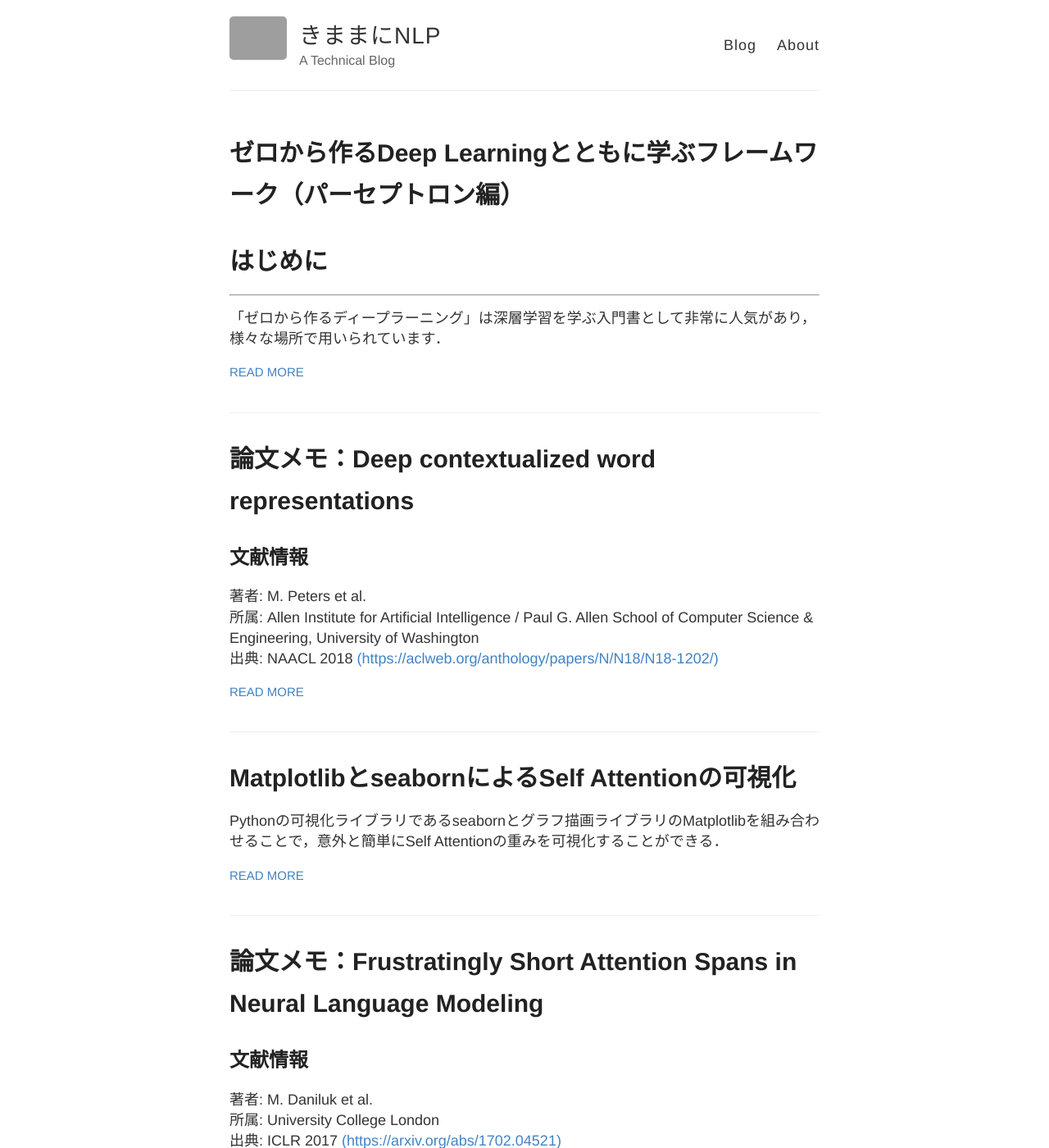
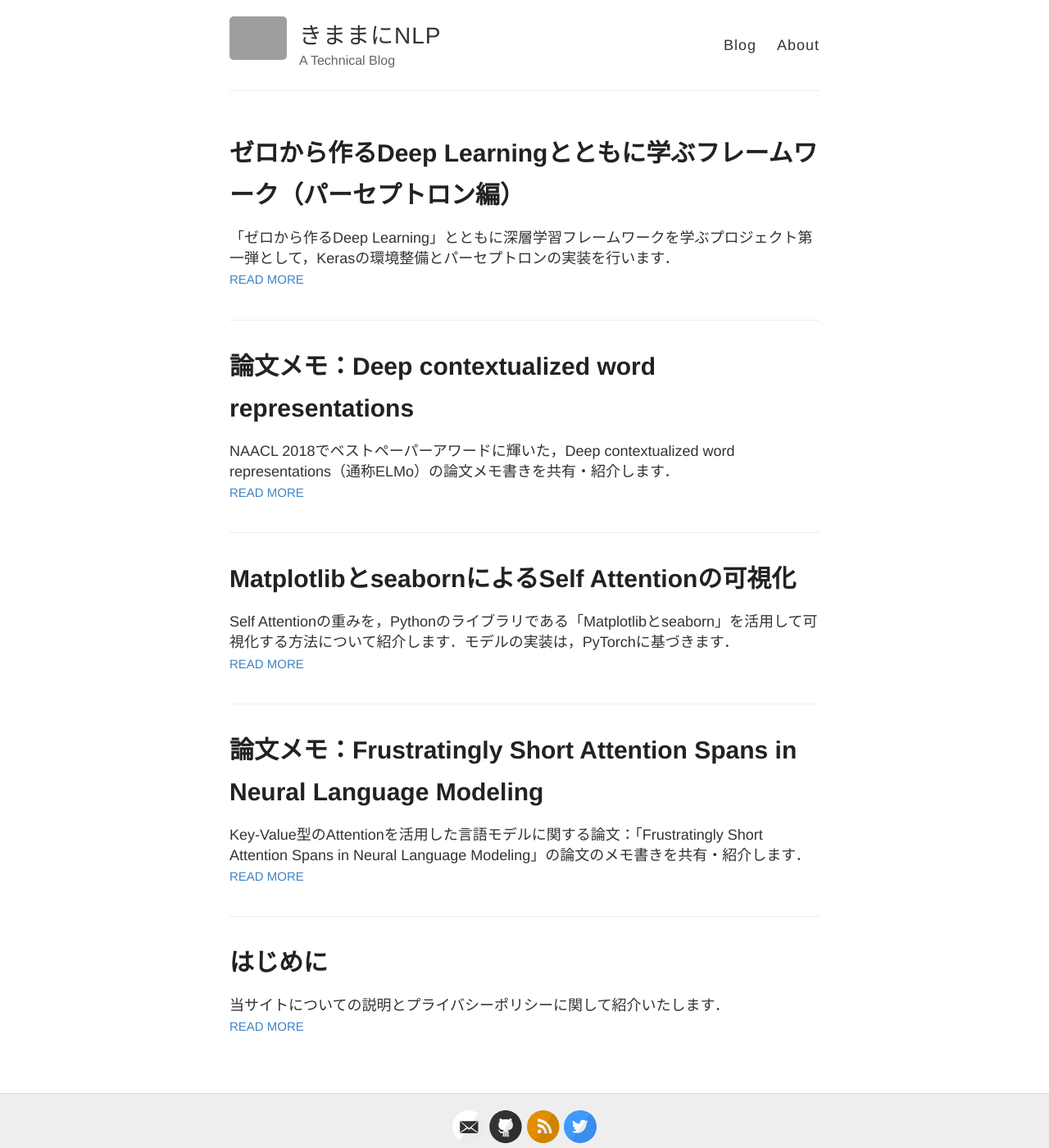
Before and after one commit to gucci-j/gucci-j.github.io, a Jekyll site: the page built from index.html, in a window 1280 px wide and 1400 px high. Shown: the whole window at 82% size. Built offline with Jekyll 4.4.1, drawn with Linux system fonts in a browser that asks for light colours; some of the changed text lies outside the part shown; grey boxes are pictures that could not be loaded.

Commit message:
Small modifications for post descriptions

````diff
--- a/_posts/2019-3-31-Introduction.md
+++ b/_posts/2019-3-31-Introduction.md
@@ -1,7 +1,7 @@
 ---
 layout: page
 title: はじめに
-description: 当サイトについての説明とプライバシーポリシーに関して
+description: 当サイトについての説明とプライバシーポリシーに関して紹介いたします．
 lang: ja_JP
 ---
 
--- a/_posts/2019-4-1-Note-Frustratingly.md
+++ b/_posts/2019-4-1-Note-Frustratingly.md
@@ -1,23 +1,27 @@
 ---
 layout: post
 title: 論文メモ：Frustratingly Short Attention Spans in Neural Language Modeling
-description: Frustratingly Short Attention Spans in Neural Language Modelingの論文のまとめ
+description: Key-Value型のAttentionを活用した言語モデルに関する論文：「Frustratingly Short Attention Spans in Neural Language Modeling」の論文のメモ書きを共有・紹介します．
 mathjax: true
 lang: ja_JP
 ---
 
 ## 文献情報
+***
 著者: M. Daniluk et al.
 所属: University College London
 出典: ICLR 2017 [(https://arxiv.org/abs/1702.04521)](https://arxiv.org/abs/1702.04521)
 
 ## この論文の主張
+***
 1. ニューラル言語モデルのためのkey-valueに基づくAttentionを提案
 2. さらにそれを改良したkey-value-predictに基づくAttentionの提案
 3. 従来のMemory-augumented言語モデルよりも，パープレキシティが小さくなった
 
 ## 背景・関連研究
-言語モデルは次に出現する単語を予測する能力を持っている．古典的なNグラムに基づく言語モデルは短文内での単語間の依存関係を捉えることができる．一方で，ニューラル言語モデルは，より広範囲な単語間の依存関係を捉えることができる．
+***
+言語モデルは次に出現する単語を予測する能力を持っている．古典的なNグラムに基づく言語モデルは短文内での単語間の依存関係を捉えることができる．
+一方で，ニューラル言語モデルは，より広範囲な単語間の依存関係を捉えることができる．
 
 近年のニューラル言語モデルはAttentionに基づくものが多く，より直接的に単語間の関係性を捉えられるようになってきている．
 
@@ -42,6 +49,7 @@ $$
 $$
 
 ただし，$$k$$はLSTMの出力ベクトルの次元を指し，$h_t \in \mathbb{R}^k$は時刻: $t$における出力ベクトルを意味する．
+
 → L個に限るのは実用的な問題から: Lはハイパーパラメータ
 
 
@@ -57,7 +65,9 @@ M_t &= {\rm tanh}(W^YY_t + (W^hh_t)1^T)
 $$
 
 ただし， $W^Y, W^h \in \mathbb{R}^{k \times k}, w \in \mathbb{R}^k$は学習パラメータである．また，$1 \in \mathbb{R}^L$である．
-→ ここでは時刻: $t$の出力ベクトル: $h_t$とそれ以前のL個の出力ベクトル: $Y_t$がどの程度関係しあっているかを求めている．つまりL個のトークンの各重要度を算出している．
+
+→ ここでは時刻: $t$の出力ベクトル: $h_t$とそれ以前のL個の出力ベクトル: $Y_t$がどの程度関係しあっているかを求めている．
+つまりL個のトークンの各重要度を算出している．
 
 (3) **Attentionベクトルを生成する**
 上記で算出したAttentionの重みを基に，Attentionベクトルを生成する．
@@ -81,12 +91,14 @@ $$
 y_t = {\rm softmax}(W^*h_t^* + b)
 $$
 
-ただし，$W^* \in \mathbb{R}^{\|V\| \times k}$であり，$b \in \mathbb{R}^{\|V\|}$である．ともに学習パラメータである．
+ただし，$W^* \in \mathbb{R}^{\|V\| \times k}$であり，$b \in \mathbb{R}^{\|V\|}$である．
+ともに学習パラメータである．
 
 
 ![ふつうのAttentionモデル](../resources/2019-04-01/attention.png)
 
 ## 提案手法
+***
 ### Key-value attention
 key-value Attentionでは，出力ベクトルをkeyとvalueに分割する．
 具体的には，時刻: $t$における出力ベクトルを以下のように定義し直す．
@@ -106,12 +118,15 @@ h_t^* &= {\rm tanh}(W^rr_t + W^xv_t)
 $$
 
 なお，上記以外の式は前章と同じである．
+
 → ここで，$k$は検索キーとしての役割を果たしており，$v$はその中身のデータを表していると考えるとわかりやすいかもしれない．
 
 ![key-value attention](../resources/2019-04-01/k-v_attention.png)
 
 ### Key-value-predict attention
-key-value attentionにおいても，valueが複数回使われていることがわかる．そこで，valueをさらに分割し，key-value-predict型のAttentionを考案した．
+key-value attentionにおいても，valueが複数回使われていることがわかる．
+そこで，valueをさらに分割し，key-value-predict型のAttentionを考案した．
+
 → keyはattentionの重みを計算するのにのみ用いられ，valueは文脈表現をエンコードするのに使われ，predictは次のトークンの分布をエンコードするのに用いられる．
 → 完全分業制が達成されていることがわかる．
 
@@ -123,16 +138,20 @@ $$
 ![k-v-p attention](../resources/2019-04-01/k-v-p_attention.png)
 
 ## 実験結果
+***
 ### 評価指標
 #### パープレキシティ
 参考: [http://www.jnlp.org/lab/graduates/okada/nlp/term/entropy](http://www.jnlp.org/lab/graduates/okada/nlp/term/entropy)
 
-パープレキシティ(perplexity)とは，言語モデルにおいてモデルの複雑性を評価するのに使われる指標である． パープレキシティは2のクロスエントロピー乗で定義され，一般に小さいほど良いモデルであるとされる．
+パープレキシティ(perplexity)とは，言語モデルにおいてモデルの複雑性を評価するのに使われる指標である．
+パープレキシティは2のクロスエントロピー乗で定義され，一般に小さいほど良いモデルであるとされる．
 
 $$Perplexity = 2^{-\frac{1}{N}\sum_i^{N}\log P(w_i)}$$
 
 → ここでの$P(w_i)$は言語モデルの単語出現確率を表している．
-→ パープレキシティは単語の分岐数を意味しており，ある単語に対してそれに続く単語の平均候補数も意味している． つまり，複雑なモデルであるほど，平均候補数が増加するため，パープレキシティは大きくなるといえる．
+→ パープレキシティは単語の分岐数を意味しており，ある単語に対してそれに続く単語の平均候補数も意味している．
+
+つまり，複雑なモデルであるほど，平均候補数が増加するため，パープレキシティは大きくなるといえる．
 
 ### 評価結果
 提案手法： key-Value-Predictのパープレキシティが有意に小さいことがわかる．
@@ -145,10 +164,13 @@ $$Perplexity = 2^{-\frac{1}{N}\sum_i^{N}\log P(w_i)}$$
 ![重み](../resources/2019-04-01/weight.png)
 
 ## 議論
-Attentionを用いた言語モデルによって，従来手法よりもパープレキシティを改善することができた．しかし，あまりにも長い文脈を考慮することは，パープレキシティの改善には得策ではないこともわかった．
+***
+Attentionを用いた言語モデルによって，従来手法よりもパープレキシティを改善することができた．
+しかし，あまりにも長い文脈を考慮することは，パープレキシティの改善には得策ではないこともわかった．
 
 Future workとしては局所的な文脈の内容を考慮しないで，その背景にあるより大域的に関係する文脈を考慮できるような手法を考えることが挙げられる．
 
 ## 次に読むべき論文は？
+***
 Memory networksとか？
 → key-valueの概念を初めて導入したらしい．
--- a/_posts/2019-4-13-DL-Intro-1.md
+++ b/_posts/2019-4-13-DL-Intro-1.md
@@ -62,18 +62,20 @@ model = Sequential()
 ```
 
 ### 3. `model`にDense層（全結合層）を追加する
-* 初めてレイヤーを追加するときには，`input_shape`を指定する必要があります
 ```
 model.add(Dense(input_dim=2, units=1))
 ```
 
-* 全結合層という用語はゼロから〜の二章には登場していませんが，ここではパーセプトロンと同じと思ってください．
+* 全結合層という用語はゼロから〜の二章には登場していませんが，ここでは単純パーセプトロンと同じと思ってください．
 参考程度に，`input_dim=2, units=1`のときのDense層の様子を概念図にしたものを以下に示します．
 
 ![Dense層の様子の概念図](../resources/2019-04-13/example_dense.png)
 
 ### 4. `model`に重みを与える
-ゼロから〜の二章では予め重みとバイアスが与えられているので，この実装でも与えます．
+* ゼロから〜の二章では予め重みとバイアスが与えられているので，この実装でも与えます．
+
+* 重みとバイアスの初期設定には，`model.set_weights()`を使用します．
+引数は重みの入ったリストです．
 ```
 model.set_weights([np.array([[0.5], [0.5]]), np.array([-0.7])])
 ```
--- a/_posts/2019-4-2-SA-Visualization.md
+++ b/_posts/2019-4-2-SA-Visualization.md
@@ -1,7 +1,7 @@
 ---
 layout: post
 title: MatplotlibとseabornによるSelf Attentionの可視化
-description: PyTorchを用いたときのSelf Attentionの重みを，Matplotlibとseabornを活用して可視化する方法について
+description: Self Attentionの重みを，Pythonのライブラリである「Matplotlibとseaborn」を活用して可視化する方法について紹介します．モデルの実装は，PyTorchに基づきます．
 mathjax: true
 lang: ja_JP
 ---
--- a/_posts/2019-4-6-Note-ELMo.md
+++ b/_posts/2019-4-6-Note-ELMo.md
@@ -1,7 +1,7 @@
 ---
 layout: post
 title: 論文メモ：Deep contextualized word representations
-description: Deep contextualized word representations（通称ELMo）の論文メモ書きを共有・紹介します．
+description: NAACL 2018でベストペーパーアワードに輝いた，Deep contextualized word representations（通称ELMo）の論文メモ書きを共有・紹介します．
 mathjax: true
 lang: ja_JP
 ---
--- a/index.html
+++ b/index.html
@@ -9,7 +9,7 @@ layout: default
       <h1><a href="{{ site.baseurl }}{{ post.url }}">{{ post.title }}</a></h1>
 
       <div class="entry">
-        {{ post.excerpt }}
+        {{ post.description }}
       </div>
 
       <a href="{{ site.baseurl }}{{ post.url }}" class="read-more">Read More</a>
````
Also changed, not shown: other parts of _posts/2019-4-1-Note-Frustratingly.md (+7 -4 lines), 7 other files.
